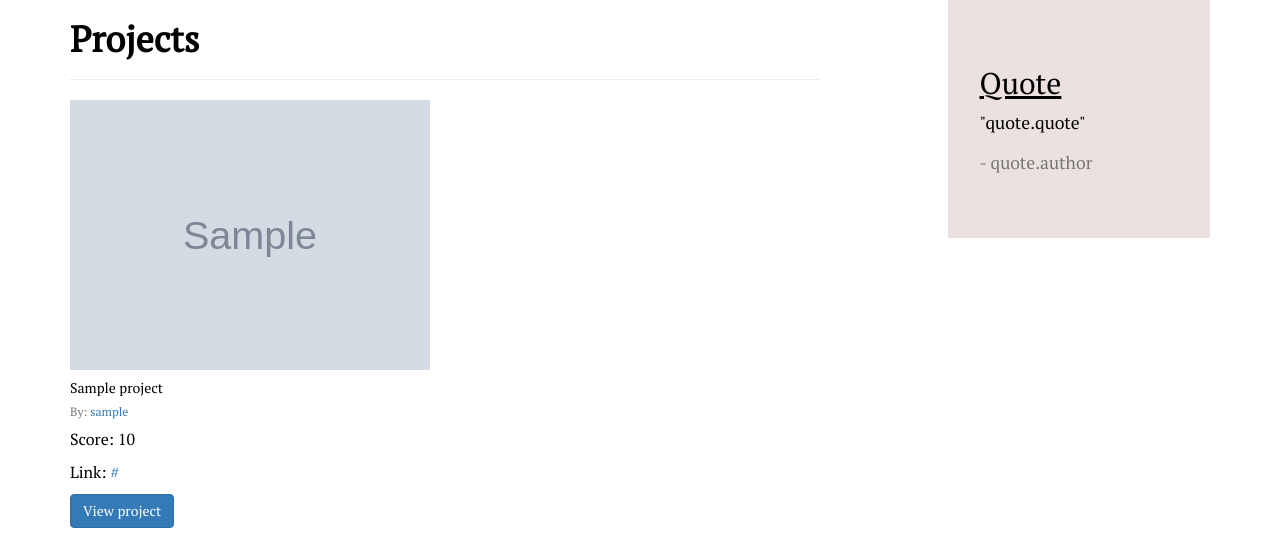
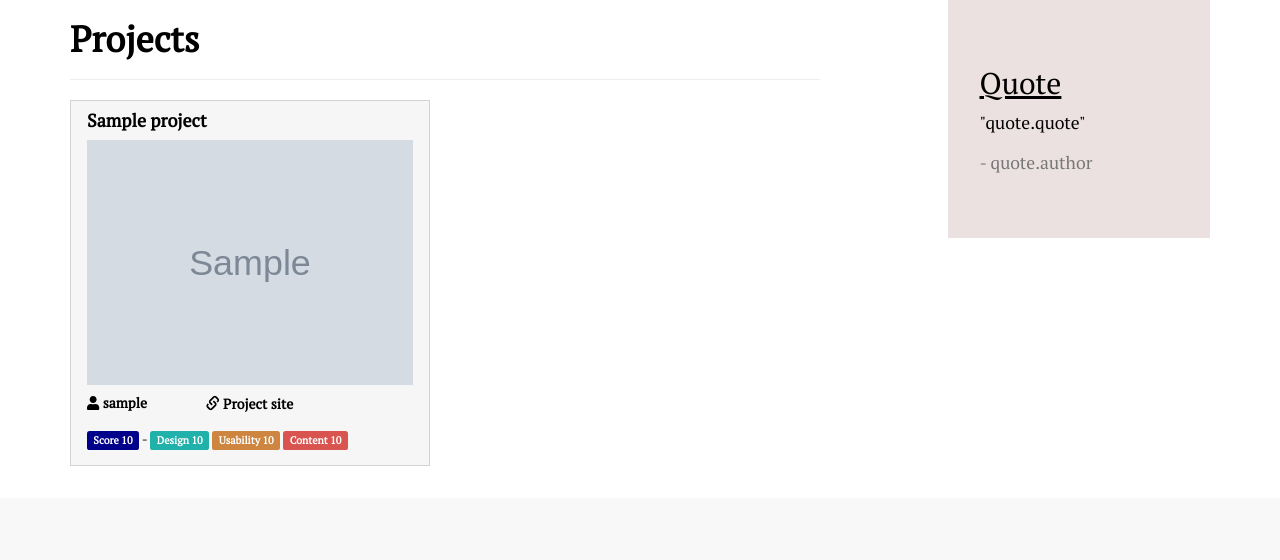
Before and after one commit to Collin9726/app.grade, a Django app: template gradeapp/templates/home.html in a window 1280 px wide. Shown: the part 577-1137 px from the top of the page. After the commit the page ends 1043 px from the top, so only its background shows below. Run offline with Django 3.2, Linux system fonts and the light colour scheme; the template is opened without the code that fills it: most values are stand-ins (such as "Sample title", 1, 10 or a date in 2020); grey boxes marked "Sample" are stand-in pictures; some libraries are stand-ins or nearby versions; some web fonts are replaced.

Commit message:
style cards in home page

```diff
--- a/gradeapp/templates/home.html
+++ b/gradeapp/templates/home.html
@@ -28,6 +28,11 @@
                     <img src="{{feature.cover_image.url}}" alt="Cover Image">
                     <div class="carousel-caption">
                         <h4 class="cyan"><a href="/viewproject/{{feature.id}}">{{feature.title}}</a></h4>
+                        <h5><span class="label label-primary">Score {{feature.overall_score}}</span> -
+                            <span class="label label-success">Design {{feature.design_score}}</span>
+                            <span class="label label-default">Usability {{feature.usability_score}}</span>
+                            <span class="label label-danger">Content {{feature.content_score}}</span>
+                        </h5>
                     </div>
                   </div>
                   {% else %}
@@ -35,6 +40,11 @@
                     <img src="{{feature.cover_image.url}}" alt="Cover Image">
                     <div class="carousel-caption">
                         <h4 class="cyan"><a href="/viewproject/{{feature.id}}">{{feature.title}}</a></h4>
+                        <h5><span class="label label-primary">Score {{feature.overall_score}}</span> -
+                            <span class="label label-success">Design {{feature.design_score}}</span>
+                            <span class="label label-default">Usability {{feature.usability_score}}</span>
+                            <span class="label label-danger">Content {{feature.content_score}}</span>
+                        </h5>
                     </div>
                   </div>
                   {% endif %}
@@ -66,15 +76,24 @@
             </div>
             <div class="row display-flex">
                 {% for project in projects %}
-                <div class="col-xs-12 col-md-6">
+                <div class="col-xs-12 col-md-6 mb-4">
                     <div class="card project-card">
-                        <img class="card-img-top" src="{{project.cover_image.url}}" alt="Project cover image">
+                        <h4 class="bolden">{{project.title}}</h4>
+                        <a href="/viewproject/{{project.id}}"><img class="card-img-top" src="{{project.cover_image.url}}" alt="Project cover image"></a>
                         <div class="card-body">
-                        <h5 class="card-title">{{project.title}}</h5>
-                        <h6 class="text-muted">By: <a href="/userprofile/{{project.profile.id}}">{{project.profile.account_holder.username}}</a></h6>
-                        <p class="card-text">Score: {{project.overall_score}}</p>
-                        <p>Link: <a href="{{project.link}}" target="_blank">{{project.link}}</a></p>
-                        <a href="/viewproject/{{project.id}}" class="btn btn-primary">View project</a>
+                            <div class="row">
+                                <div class="col-xs-4">
+                                    <h5 class="bolden"><span class="fa fa-user"></span><a href="/userprofile/{{project.profile.id}}"> {{project.profile.account_holder.username}}</a></h5>
+                                </div>
+                                <div class="col-xs-8">
+                                    <h5 class="bolden"><span class="glyphicon glyphicon-link"></span><a href="{{project.link}}" target="_blank"> Project site</a></h5>
+                                </div>
+                            </div>
+                            <h5><span class="label label-primary">Score {{project.overall_score}}</span> -
+                                <span class="label label-success">Design {{project.design_score}}</span>
+                                <span class="label label-default">Usability {{project.usability_score}}</span>
+                                <span class="label label-danger">Content {{project.content_score}}</span>
+                            </h5>
                         </div>
                     </div>
                 </div>
--- a/static/css/gradeapp.css
+++ b/static/css/gradeapp.css
@@ -25,6 +25,14 @@ html, body{
 img {
     width: 100%;
     object-fit: cover;
+}
+
+a {
+    color: inherit;
+}
+
+a:hover{
+    color: inherit;
 }
 
 .row.display-flex {
@@ -90,12 +98,38 @@ img {
 }
 
 .project-card{
+    border: 1px solid lightgray;
+    padding-left: 1em;
+    padding-right: 1em;
+    padding-bottom: 0.5em;
+    height: 100%;
+    background-color: #f6f6f6;
+}
+
+.project-card:hover{
+    transform: scale(1.01);
+}
+
+.mb-4{
     margin-bottom: 2em;
 }
 
 .bolden{
     font-weight: 600;
 }
+
+.label-success{
+    background-color: lightseagreen;
+}
+
+.label-default{
+    background-color: peru;
+}
+
+.label-primary{
+    background-color: darkblue;
+}
+
 
 
 
```
